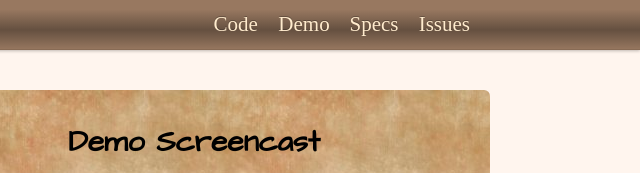
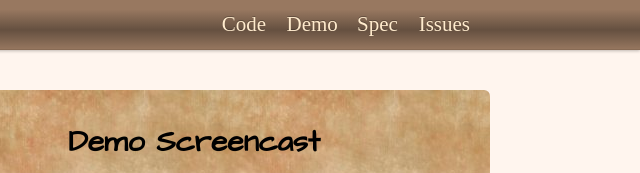
Before and after one commit to maphub/maphub.github.com, a plain HTML site: page index.html in a window 1280 px wide. Shown: the top 173 px of the page, 640-1280 px from the left. Drawn offline with Linux system fonts and the light colour scheme; a web font is replaced by a local one.

Commit message:
fixed spec

```diff
--- a/index.html
+++ b/index.html
@@ -33,6 +33,7 @@
 
   <body>
     <div id="landing">
+
     <div class="navbar navbar-fixed-top">
       <div class="navbar-inner">
         <div class="container" id="nav_container">
@@ -46,7 +47,7 @@
             <ul class="nav pull-right">
               <li><a href="https://github.com/maphub/maphub-portal">Code</a></li>
               <li><a href="http://maphubdev.mminf.univie.ac.at/">Demo</a></li>
-              <li><a href="http://maphub.github.com/oac-map-examples/">Specs</a></li>
+              <li><a href="http://maphub.github.com/oac-map-examples/">Spec</a></li>
               <li><a href="https://github.com/maphub/maphub-portal/issues">Issues</a></li>
             </ul>
           </div><!--/.nav-collapse -->
```
